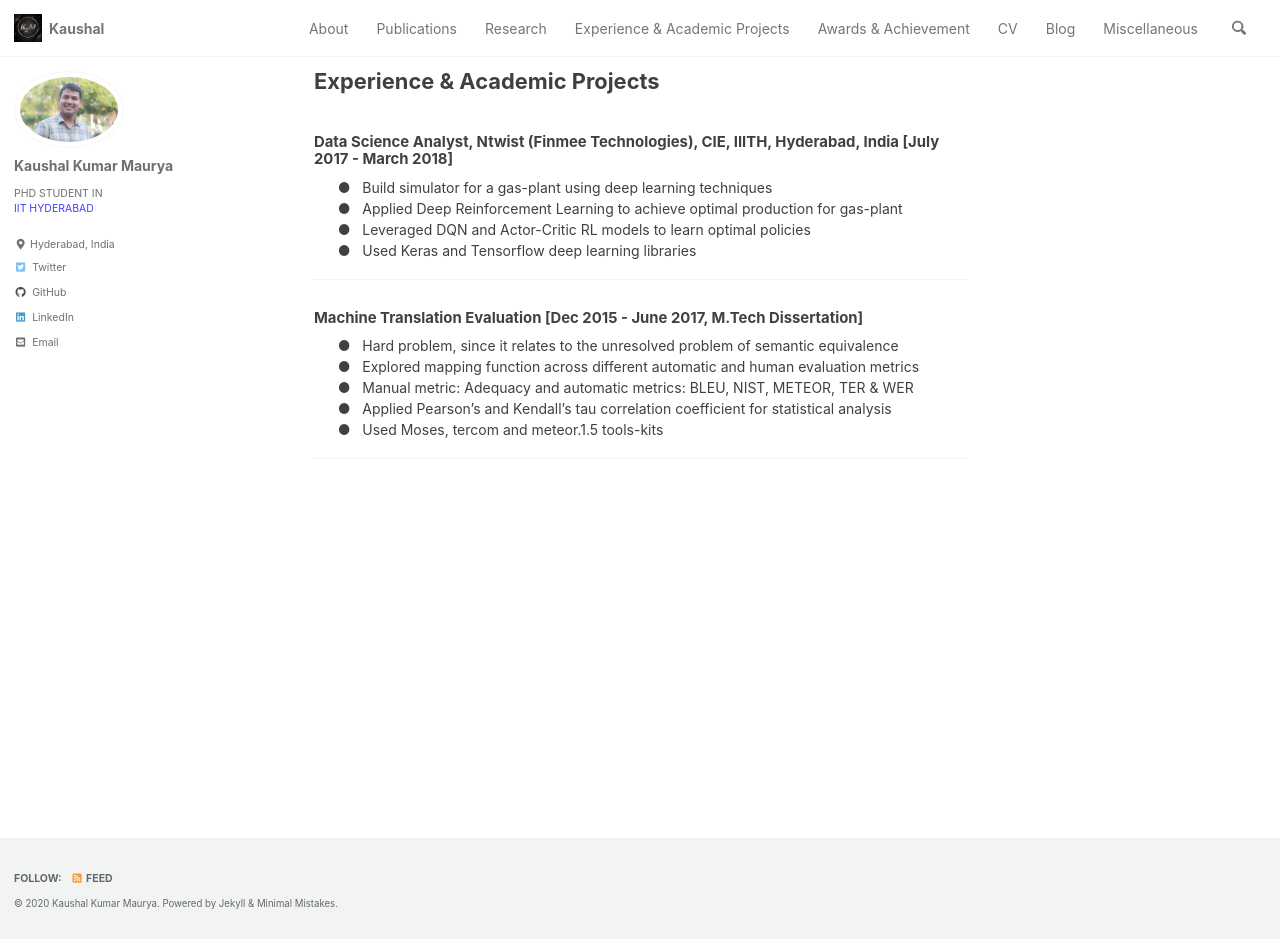
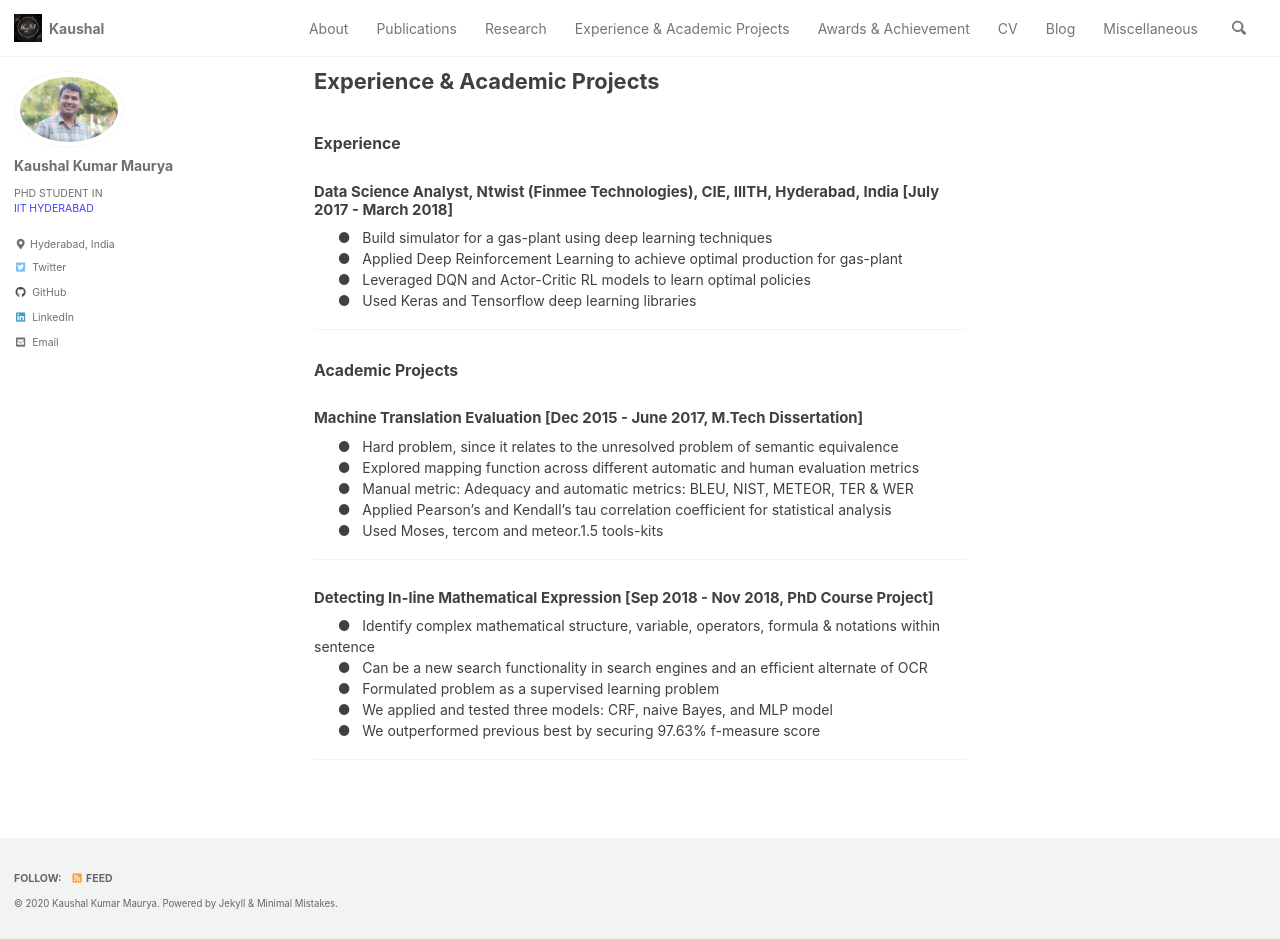
Before and after one commit to harshayelleni/harshayelleni.github.io, a Jekyll site: the page built from _pages/experience_academic_projects.md, in a window 1280 px wide and 939 px high. Built offline with Jekyll 4.4.1, drawn with Linux system fonts in a browser that asks for light colours; cached includes are drawn as plain includes.

Commit message:
doing modifications

```diff
--- a/_pages/experience_academic_projects.md
+++ b/_pages/experience_academic_projects.md
@@ -3,7 +3,7 @@ title: "Experience & Academic Projects"
 permalink: /experience_academic_projects/
 ---
 
-
+### Experience
 #### Data Science Analyst, Ntwist (Finmee Technologies), CIE, IIITH, Hyderabad, India [July 2017 - March 2018]
 &nbsp; &nbsp; &nbsp; &#9679; &nbsp; Build simulator for a gas-plant using deep learning techniques
 &nbsp; &nbsp; &nbsp; &#9679; &nbsp; Applied Deep Reinforcement Learning to achieve optimal production for gas-plant
@@ -12,6 +12,7 @@ permalink: /experience_academic_projects/
 
 ---
 
+### Academic Projects
 #### Machine Translation Evaluation [Dec 2015 - June 2017, M.Tech Dissertation]
 &nbsp; &nbsp; &nbsp; &#9679; &nbsp; Hard problem, since it relates to the unresolved problem of semantic equivalence
 &nbsp; &nbsp; &nbsp; &#9679; &nbsp; Explored mapping function across different automatic and human evaluation metrics
@@ -20,3 +21,12 @@ permalink: /experience_academic_projects/
 &nbsp; &nbsp; &nbsp; &#9679; &nbsp; Used Moses, tercom and meteor.1.5 tools-kits
 
 ---
+
+#### Detecting In-line Mathematical Expression [Sep 2018 - Nov 2018, PhD Course Project]
+&nbsp; &nbsp; &nbsp; &#9679; &nbsp; Identify complex mathematical structure, variable, operators, formula & notations within sentence
+&nbsp; &nbsp; &nbsp; &#9679; &nbsp; Can be a new search functionality in search engines and an efficient alternate of OCR
+&nbsp; &nbsp; &nbsp; &#9679; &nbsp; Formulated problem as a supervised learning problem
+&nbsp; &nbsp; &nbsp; &#9679; &nbsp; We applied and tested three models: CRF, naive Bayes, and MLP model
+&nbsp; &nbsp; &nbsp; &#9679; &nbsp; We outperformed previous best by securing 97.63% f-measure score
+
+---
```
